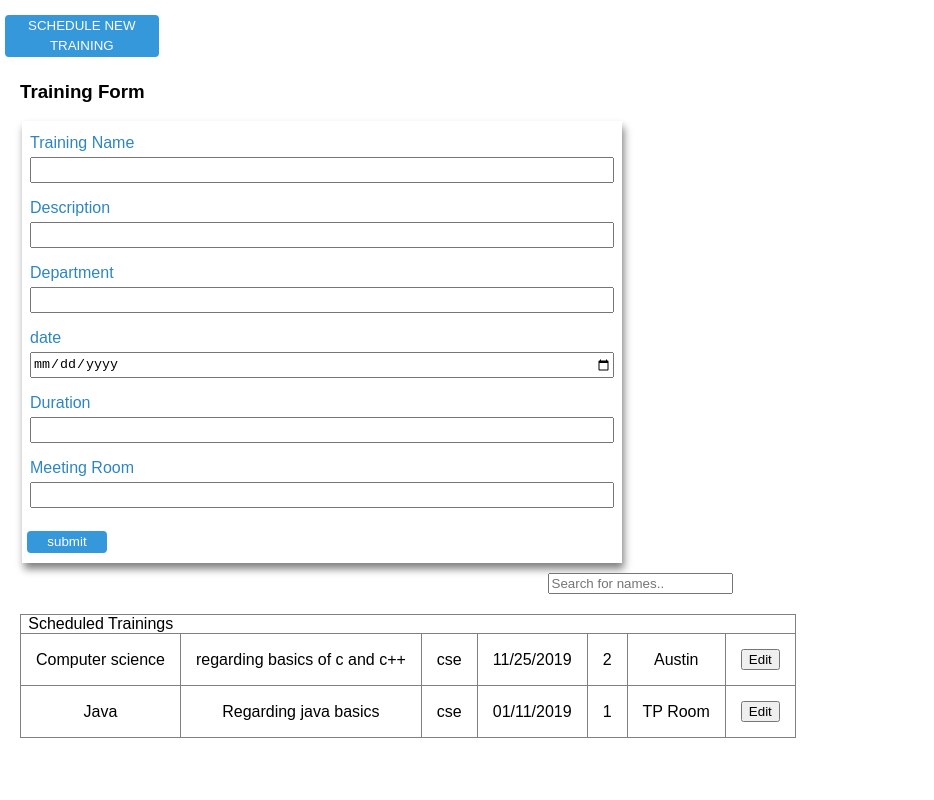
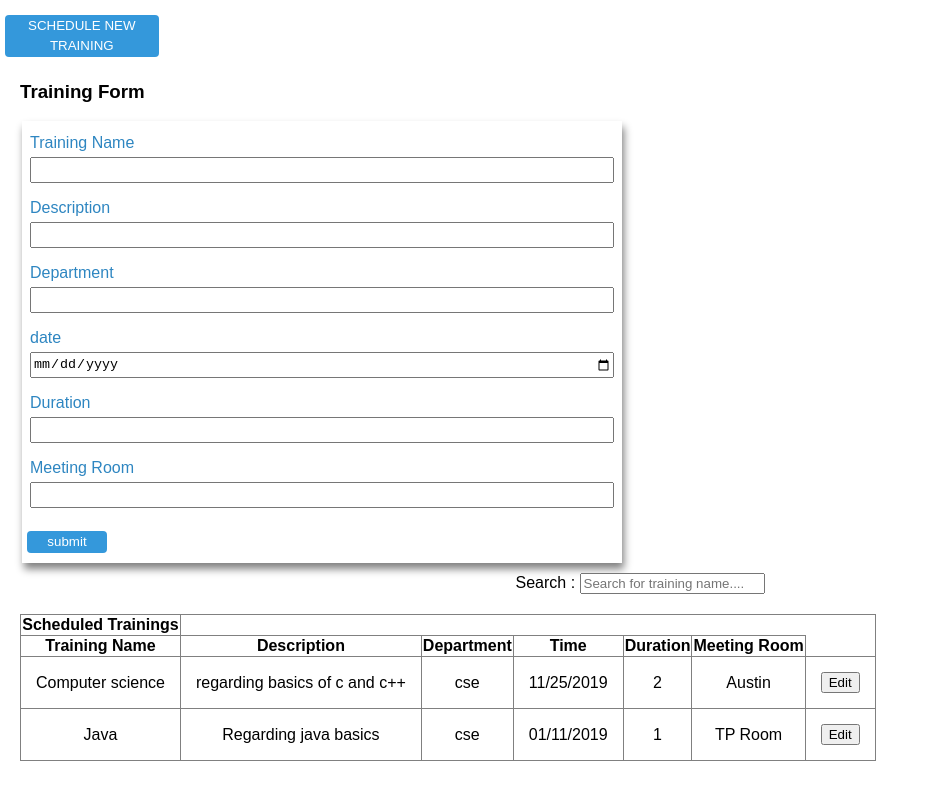
Before and after one commit to Sowmya-github/TrainingPortal, a React (Create React App) app: page / in a window 1280 px wide. Shown: the whole page, without its empty margins (0-934 px from the left). Built offline with nearby package versions, Linux system fonts and the light colour scheme.

Commit message:
Updated set initial state issue

```diff
--- a/src/App.js
+++ b/src/App.js
@@ -24,7 +24,15 @@ class App extends Component {
         meetingRoom: "TP Room"
       }
     ],
-    current: {}
+    current: {
+      id: null,
+        trainingName: "",
+        description: "",
+        department: "",
+        date: "",
+        duration: null,
+        meetingRoom: ""
+    }
   };
 
   onSubmit = model => {
@@ -39,8 +47,16 @@ class App extends Component {
     }
 
     this.setState({
-      data: [model, ...data],
-      current: {} // todo
+      current: {
+        id: null,
+        trainingName: "",
+        description: "",
+        department: "",
+        date: "",
+        duration: null,
+        meetingRoom: ""
+      } , // todo,
+      data: [model, ...data]
     });
   };
 
@@ -54,10 +70,19 @@ class App extends Component {
     });
   };
 
-  onNewClick = e => {
+  onNewClick = () => {
     this.setState({
-      current: {}
+      current: {
+        id: null,
+        trainingName: "",
+        description: "",
+        department: "",
+        date: "",
+        duration: null,
+        meetingRoom: ""
+      }
     });
+   // console.log("------state here in new click",this.state.current)
   };
 
   mySearchFunction = () => {
@@ -108,7 +133,7 @@ class App extends Component {
     return (
       <div className="App">
         <div className="form-actions">
-          <button className="new_training" onClick={this.onNewClick} type="submit">
+          <button className="new_training" onClick={() => {this.onNewClick()}} type="submit">
             SCHEDULE NEW TRAINING
           </button>
         </div>
@@ -134,7 +159,7 @@ class App extends Component {
             },
             { key: "duration", label: "Duration", type: "number" },
             {
-              key: "meeting_room",
+              key: "meetingRoom",
               label: "Meeting Room",
 
             }
@@ -144,15 +169,30 @@ class App extends Component {
             this.onSubmit(model);
           }}
         />
+        <div className="filterSection">
+        <label htmlFor="myInput">Search : </label>
+        <input type="text" id="myInput" onChange={() => { this.mySearchFunction() }} placeholder="Search for training name...." title="Type in a name"></input>
+        </div>
+        <table border="1" id="myTable">
+          {/* <div>
+            Scheduled Trainings
+        </div> */}
+        <thead>
+          <tr>
+            <th>Scheduled Trainings</th>
+          </tr>
+          <tr>
+            <th>Training Name</th>
+            <th>Description</th>
+            <th>Department</th>
+            <th>Time</th>
+            <th>Duration</th>
+            <th>Meeting Room</th>
+          </tr>
+        </thead>
+          {/* <div>
 
-        <input type="text" id="myInput" onChange={() => { this.mySearchFunction() }} placeholder="Search for names.." title="Type in a name"></input>
-        <table border="1" id="myTable">
-          <div>
-            Scheduled Trainings
-        </div>
-          <div>
-
-          </div>
+          </div> */}
           <tbody>{data}</tbody>
         </table>
       </div>
```
